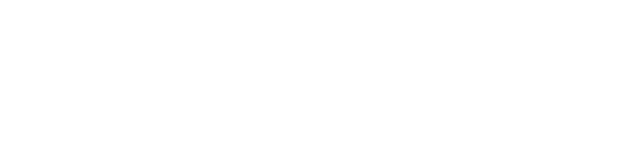
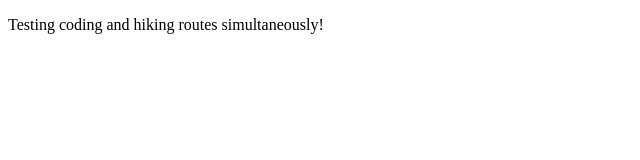
Before and after one commit to SonjaAM/Competition1, a plain HTML site: page index.html in a window 1280 px wide. Shown: the whole page, without its empty margins (0-640 px from the left). Drawn offline with Linux system fonts and the light colour scheme.

Commit message:
Update index.html

```diff
--- a/index.html
+++ b/index.html
@@ -1,10 +1,14 @@
 <!DOCTYPE html>
 
   <head>
-
+    <title>
+      Time to explore?
+    </title>
   </head>
 
   <body>
-
+    <p>
+      Testing coding and hiking routes simultaneously!
+    </p>
 
   </body>
```
